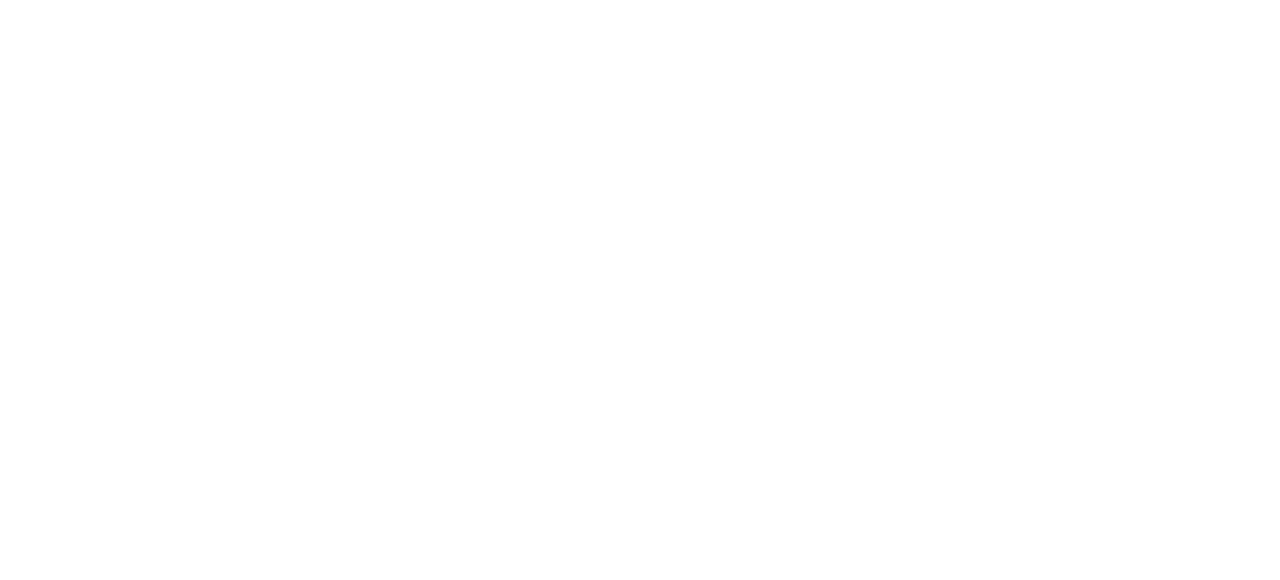
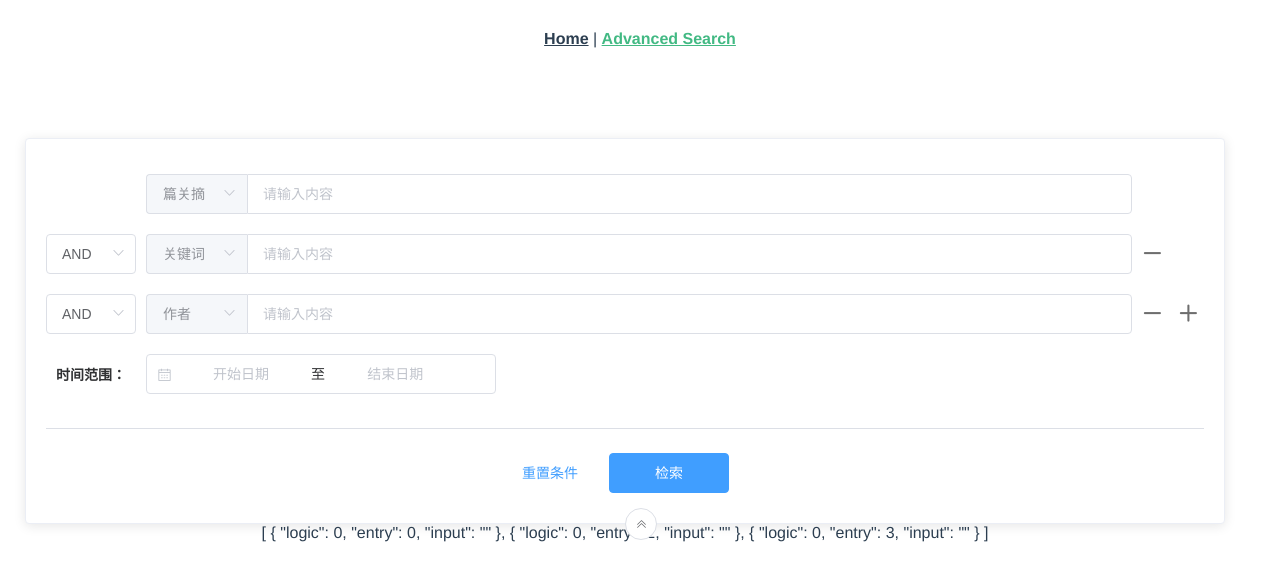
Before and after one commit to SE-Beggar/Call-Me-of-Academics-Front-End, a Vue app: page /advancedsearch in a window 1280 px wide. Shown: the top 580 px of the page. Built offline with nearby package versions, Linux system fonts and the light colour scheme.

Commit message:
merge rzq

```diff
--- a/package.json
+++ b/package.json
@@ -9,6 +9,7 @@
   "dependencies": {
     "core-js": "^3.8.3",
     "element-ui": "^2.15.12",
+    "sass-loader": "^13.2.0",
     "vue": "^2.6.14",
     "vue-router": "^3.5.1",
     "vuex": "^3.6.2"
--- a/src/App.vue
+++ b/src/App.vue
@@ -1,5 +1,9 @@
 <template>
   <div id="app">
+    <nav>
+      <router-link to="/">Home</router-link> |
+      <router-link to="/advancedsearch">Advanced Search</router-link>
+    </nav>
     <router-view/>
   </div>
 </template>
--- /dev/null
+++ b/src/components/AdvancedSearchBox.vue
@@ -0,0 +1,266 @@
+<template>
+  <div class="search">
+    <div class="container">
+      <el-card class="box-card">
+        <div class="search-boxes">
+          <div v-for="(line, index) in queries" :key="index">
+            <div class="search-box" v-show="!hide || index == 0">
+              <div class="logic">
+                <el-select
+                  v-show="index"
+                  v-model="line.logic"
+                  placeholder="请选择"
+                >
+                  <el-option label="AND" :value="0" />
+                  <el-option label="OR" :value="1" />
+                </el-select>
+              </div>
+              <el-input
+                placeholder="请输入内容"
+                v-model="line.input"
+                class="input-with-select"
+              >
+                <el-select
+                  v-model="line.entry"
+                  slot="prepend"
+                  placeholder="请选择"
+                >
+                  <el-option
+                    v-for="(option, idx) in options"
+                    :label="option"
+                    :value="idx"
+                    :key="idx"
+                  />
+                </el-select>
+              </el-input>
+              <div class="operations">
+                <div class="operation" v-show="!hide">
+                  <i
+                    v-if="index > 0 && queries.length > 2"
+                    class="el-icon-minus icon-item"
+                    @click="delQuery(index)"
+                  />
+                </div>
+                <div class="operation" v-show="!hide">
+                  <i
+                    v-show="index + 1 == queries.length"
+                    class="el-icon-plus icon-item"
+                    @click="addQuery"
+                  />
+                </div>
+                <el-button
+                  v-show="hide && index == 0"
+                  @click="searchClick"
+                  class="search-btn"
+                  type="primary"
+                  >检索</el-button
+                >
+              </div>
+            </div>
+          </div>
+
+          <div class="time-box" v-show="!hide">
+            <span class="label">时间范围：</span>
+            <el-date-picker
+              class="time-picker"
+              v-model="timerange"
+              type="daterange"
+              align="right"
+              unlink-panels
+              value-format="yyyy-MM-dd"
+              range-separator="至"
+              start-placeholder="开始日期"
+              end-placeholder="结束日期"
+              :picker-options="pickerOptions"
+            >
+            </el-date-picker>
+          </div>
+        </div>
+
+        <el-divider v-if="!hide" />
+        <div class="button-group" v-show="!hide">
+          <el-button @click="clearInput" type="text">重置条件</el-button>
+          <el-button @click="searchClick" class="search-btn" type="primary"
+            >检索</el-button
+          >
+        </div>
+      </el-card>
+      <div class="toggleBtnWrapper">
+        <el-button
+          :icon="iconType"
+          @click="toggleBtnClick"
+          circle
+          class="toggleBtn"
+          size="small"
+        ></el-button>
+      </div>
+
+      <div>{{ queries }}</div>
+      <div>{{ timerange }}</div>
+    </div>
+  </div>
+</template>
+
+<script>
+import { Collapse } from "element-ui";
+
+export default {
+  name: "AdvancedSearchBox",
+  data() {
+    return {
+      show3: false,
+      hide: false,
+      queries: [
+        { logic: 0, entry: 0, input: "" },
+        { logic: 0, entry: 2, input: "" },
+        { logic: 0, entry: 3, input: "" },
+      ],
+      options: ["篇关摘", "篇名", "关键词", "作者", "第一作者"],
+      timerange: "",
+      pickerOptions: {
+        shortcuts: [
+          {
+            text: "最近一周",
+            onClick(picker) {
+              const end = new Date();
+              const start = new Date();
+              start.setTime(start.getTime() - 3600 * 1000 * 24 * 7);
+              picker.$emit("pick", [start, end]);
+            },
+          },
+          {
+            text: "最近一个月",
+            onClick(picker) {
+              const end = new Date();
+              const start = new Date();
+              start.setTime(start.getTime() - 3600 * 1000 * 24 * 30);
+              picker.$emit("pick", [start, end]);
+            },
+          },
+          {
+            text: "最近三个月",
+            onClick(picker) {
+              const end = new Date();
+              const start = new Date();
+              start.setTime(start.getTime() - 3600 * 1000 * 24 * 90);
+              picker.$emit("pick", [start, end]);
+            },
+          },
+        ],
+      },
+      iconType: "el-icon-d-arrow-left",
+    };
+  },
+  methods: {
+    addQuery() {
+      this.queries.push({ logic: 0, entry: 0, input: "" });
+    },
+    delQuery(pos) {
+      this.queries.splice(pos, 1);
+    },
+    clearInput() {
+      this.queries = [
+        { logic: 0, entry: 0, input: "" },
+        { logic: 0, entry: 2, input: "" },
+        { logic: 0, entry: 3, input: "" },
+      ];
+      this.timerange = "";
+    },
+    searchClick() {
+      // TODO: lauch advanced query.
+    },
+    toggleBtnClick() {
+      this.hide = !this.hide;
+      this.iconType = this.hide
+        ? "el-icon-d-arrow-right"
+        : "el-icon-d-arrow-left";
+    },
+  },
+};
+</script>
+
+<style lang="scss" scoped>
+.search {
+  .container {
+    max-width: 1200px;
+    padding: 60px 25px;
+    .box-card {
+      padding: 5px 0 10px;
+
+      .search-boxes {
+        .search-box {
+          display: flex;
+          text-align: center;
+          align-items: center;
+
+          .logic {
+            min-width: 90px;
+            max-width: 90px;
+          }
+          .input-with-select {
+            margin: 10px 0px 10px 10px;
+            .el-select {
+              width: 100px;
+            }
+          }
+          .operations {
+            display: flex;
+            align-items: center;
+            .operation {
+              display: flex;
+              align-items: center;
+              width: 26px;
+              height: 26px;
+              margin-left: 10px;
+              .icon-item {
+                color: rgba(48, 48, 48, 0.7);
+                font-size: 20px;
+                font-weight: bold;
+              }
+              :hover {
+                color: #303030;
+              }
+            }
+            .search-btn {
+              width: 120px;
+              margin-left: 30px;
+            }
+          }
+        }
+        .time-box {
+          display: flex;
+          align-items: center;
+          .label {
+            width: 90px;
+            font-size: 14px;
+            font-weight: bold;
+          }
+          .time-picker {
+            margin: 10px 0px 10px 10px;
+          }
+        }
+      }
+
+      .button-group {
+        .search-btn {
+          width: 120px;
+          margin-left: 30px;
+        }
+      }
+    }
+  }
+
+  .toggleBtn {
+    position: absolute;
+    transform: rotate(90deg);
+    margin-top: -16px;
+    color: #606266;
+    background-color: white;
+
+    &:hover {
+      color: #606266;
+      background-color: whitesmoke;
+    }
+  }
+}
+</style>
--- a/src/main.js
+++ b/src/main.js
@@ -1,9 +1,11 @@
 import Vue from 'vue'
-import ElementUI from 'element-ui';
-import 'element-ui/lib/theme-chalk/index.css';
 import App from './App.vue'
 import router from './router'
 import store from './store'
+
+import ElementUI from 'element-ui';
+import 'element-ui/lib/theme-chalk/index.css';
+// import { setupElementUI } from './plugins/element'
 
 Vue.use(ElementUI);
 
--- a/src/router/index.js
+++ b/src/router/index.js
@@ -11,13 +11,13 @@
     component: HomeView
   },
   {
-    path: '/about',
-    name: 'about',
+    path: '/advancedsearch',
+    name: 'advancedsearch',
     // route level code-splitting
     // this generates a separate chunk (about.[hash].js) for this route
     // which is lazy-loaded when the route is visited.
-    component: () => import(/* webpackChunkName: "about" */ '../views/AboutView.vue')
-  },{
+    component: () => import(/* webpackChunkName: "about" */ '../views/AdvancedSearch.vue')
+  }, {
     path: '/login',
     name: 'login',
     component: () => import('../views/Login.vue')
--- /dev/null
+++ b/src/views/AdvancedSearch.vue
@@ -0,0 +1,13 @@
+<template>
+  <div class="search">
+    <AddvancedSearchBox />
+  </div>
+</template>
+
+<script>
+import AddvancedSearchBox from "../components/AdvancedSearchBox.vue";
+export default {
+  name: "TestView",
+  components: { AddvancedSearchBox },
+};
+</script>
--- a/src/views/HomeView.vue
+++ b/src/views/HomeView.vue
@@ -6,11 +6,13 @@
     <a href="/register">注册页面</a>
     <a href="/login">登录页面</a>
     <a href="/main">主页面</a>
+    <a href="/advancedsearch">高级搜索页面</a>
     <a href="/searchPaper">搜索论文页面</a>
     <a href="/searchAuthor">搜索学者页面</a>
     <a href="/paperdetail">论文详情页面</a>
     <a href="/profile">个人信息页面</a>
     <a href="/scholar">学者个人信息页面</a>
+    <a href="/testpage">样式测试</a>
 <!--    <HelloWorld msg="Welcome to Your Vue.js App"/>-->
   </div>
 </template>
```
Also changed, not shown: src/plugins/element.js (added, +31 -0 lines), 2 other files (tests, documents, lock files or other folders).
